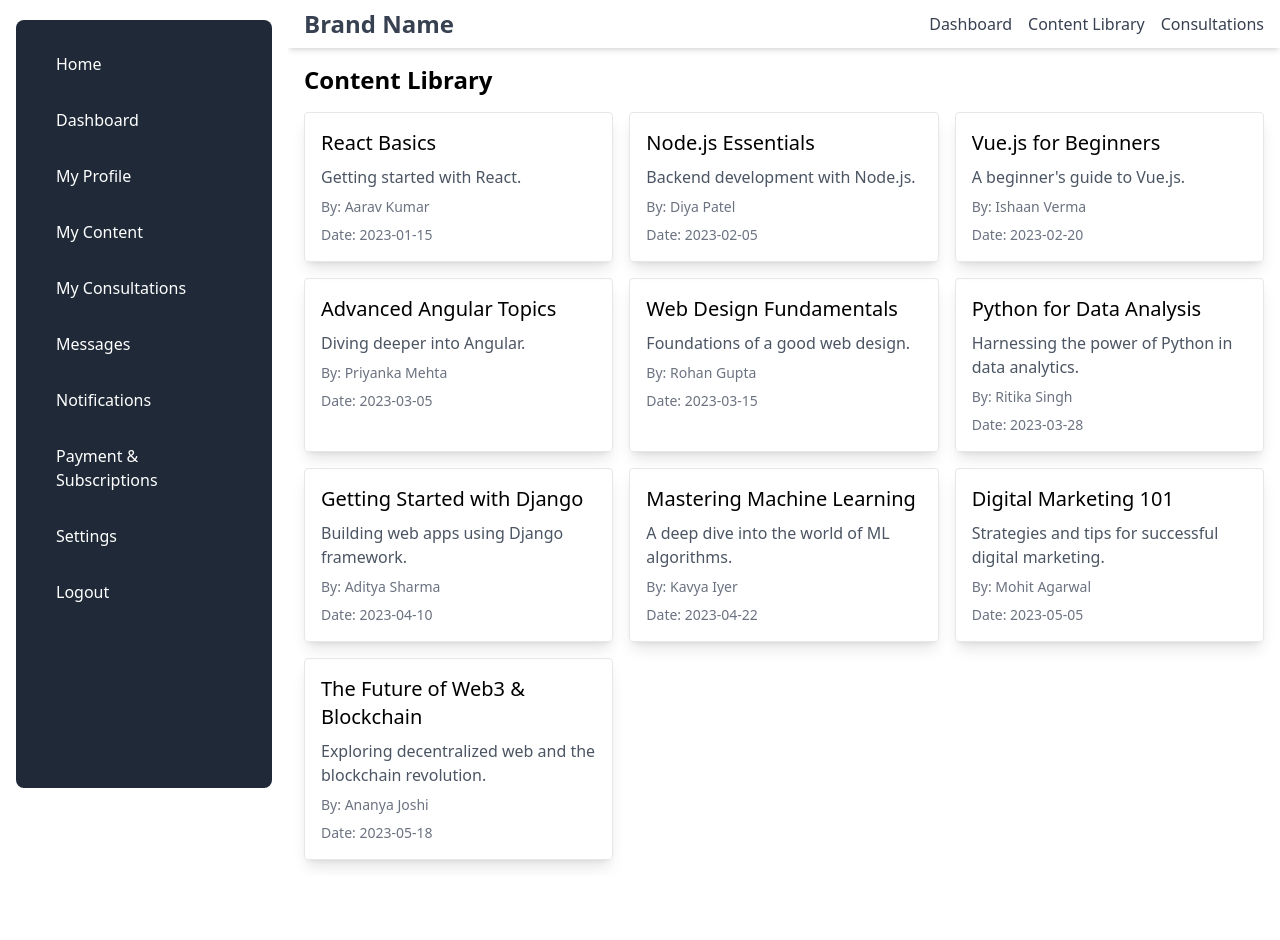
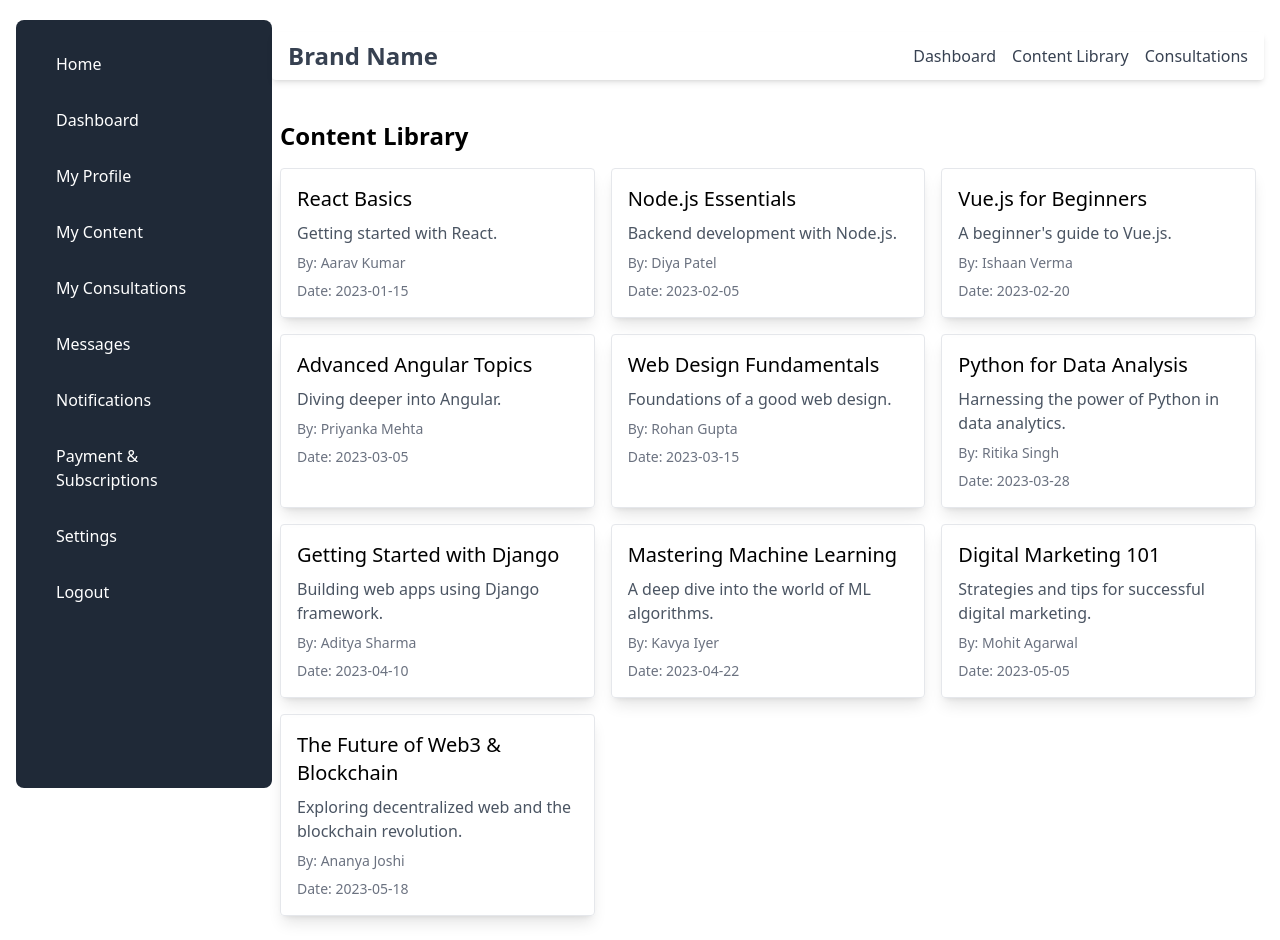
Before and after one commit to thefullstacktrainer/consultation_platform, a React (Create React App) app in the folder frontend/: page /content-library in a window 1280 px wide. Before the commit the page ends 876 px from the top, so only its background shows below. Built offline with nearby package versions, Linux system fonts and the light colour scheme.

Commit message:
UI layouts

```diff
--- a/frontend/src/App.js
+++ b/frontend/src/App.js
@@ -23,11 +23,11 @@ import Home from './components/Home';
 function App() {
   return (
     <Router>
-      <div className="flex flex-col h-screen">
-
       <div className="flex bg-white">
+        <div className='w-1/5'>
           <Sidebar />
-          <div className="flex-1 flex flex-col overflow-hidden">
+        </div>
+        <div className="w-4/5">
           <Navbar />
           <div className="flex-grow overflow-y-auto">
             <Routes>
@@ -55,7 +55,6 @@ function App() {
           </div>
         </div>
       </div>
-      </div>
     </Router>
   );
 }
--- a/frontend/src/components/ContentLibrary.js
+++ b/frontend/src/components/ContentLibrary.js
@@ -75,7 +75,7 @@ const mockData = [
 
 const ContentLibrary = () => {
     return (
-        <div className="p-4">
+        <div className="p-6">
             <h1 className="text-2xl font-bold mb-4">Content Library</h1>
             <div className="grid grid-cols-1 md:grid-cols-3 gap-4">
                 {mockData.map(content => (
--- a/frontend/src/components/Navbar.js
+++ b/frontend/src/components/Navbar.js
@@ -7,8 +7,8 @@ const Navbar = () => {
     const [isOpen, setIsOpen] = useState(false);
 
     return (
-        <div className="bg-white text-gray-800 shadow-md w-full sticky top-0 z-10">
-            <div className="container mx-auto px-4 py-2">
+        <div className="text-gray-802 w-full sticky top-0 z-10 p-4 pt-4 mt-4">
+            <div className="bg-white container mx-auto px-4 py-2 shadow-md rounded">
                 <div className="flex items-center justify-between">
                     <div className="text-2xl font-semibold text-gray-900">
                         <Link to="/" className="text-gray-700 hover:text-gray-900">Brand Name</Link></div>
--- a/frontend/src/components/Sidebar.js
+++ b/frontend/src/components/Sidebar.js
@@ -7,7 +7,7 @@ function Sidebar() {
 
     return (
         <div className="p-4 bg-white">
-            <div className="bg-gray-800 overflow-y-auto w-64 h-[calc(100vh-32px)] mt-1 mb-1 rounded-lg text-white p-6">
+            <div className="fixed bg-gray-800 overflow-y-auto w-64 h-[calc(100vh-32px)] mt-1 mb-1 rounded-lg text-white p-6">
                 <nav className="space-y-4">
                     <Link className="block py-2 px-4 hover:bg-gray-700 transition duration-200" to="/">Home</Link>
                     <Link className="block py-2 px-4 hover:bg-gray-700 transition duration-200" to="/dashboard">Dashboard</Link>
```
Lines whose indentation alone changed are shown as unchanged.
